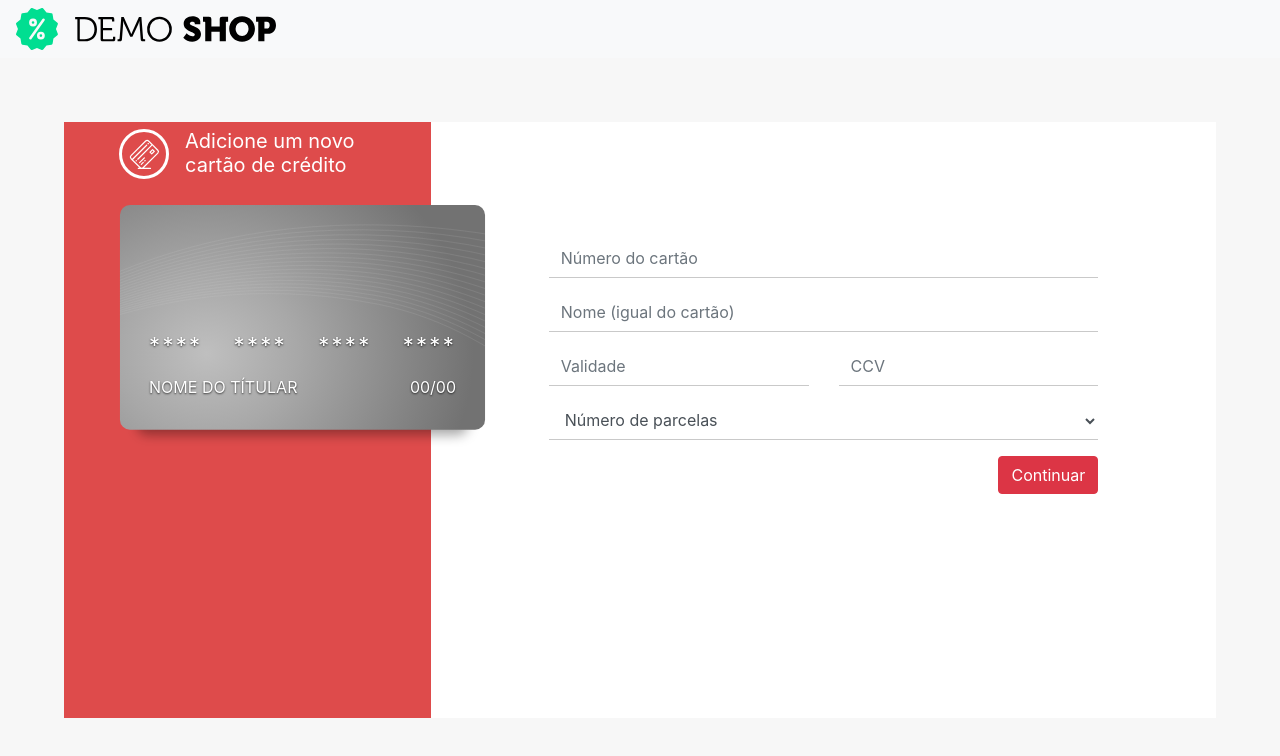
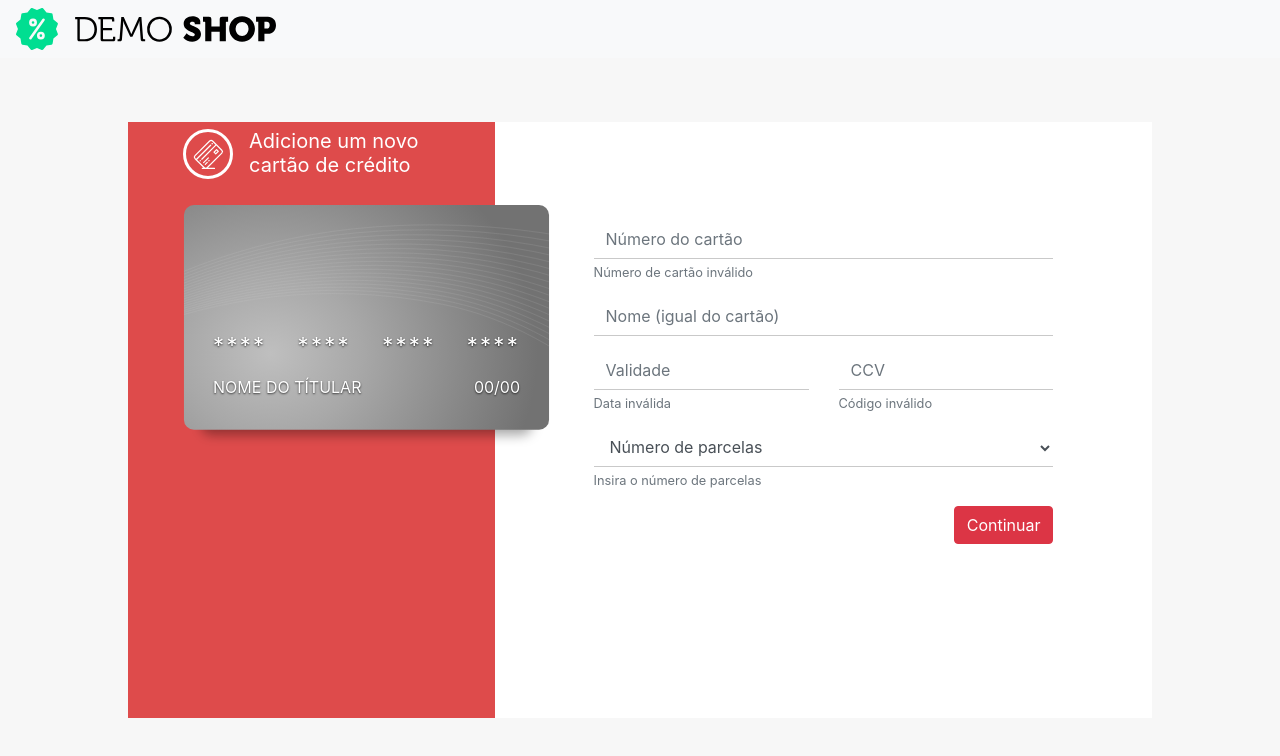
Before and after one commit to icaromotta/demo-shop, a React (Create React App) app: page / in a window 1280 px wide. Shown: the top 756 px of the page. Built offline with nearby package versions, Linux system fonts and the light colour scheme.

Commit message:
apply validation to form

```diff
--- a/src/App.scss
+++ b/src/App.scss
@@ -15,6 +15,6 @@ $backGroundWhite: ghostwhite;
 
   .app-wrap {
     width: 100%;
-    padding: 5% 5%;
+    padding: 5% 10%;
   }
 }
--- a/src/containers/checkout/checkout/Checkout.jsx
+++ b/src/containers/checkout/checkout/Checkout.jsx
@@ -1,65 +1,198 @@
 import React, { Component } from "react";
 import "./Checkout.scss";
-import Chevron from "./chevron.svg";
+// import Chevron from "./chevron.svg";
 import CardIcon from "./card-icon.svg";
 
 import CleanCard from "../../../components/card/clean-card/CleanCard.jsx";
 
+const cardNumberRegex = RegExp(/^4\d{12}(\d{3})?$/)
+
+const formValid = (formErrors) => {
+  let valid = true;
+
+  Object.values(formErrors).forEach((val) => {
+    val.length > 0 && (valid = false);
+  });
+
+  return valid;
+};
+
 export default class Checkout extends Component {
+  constructor(props) {
+    super(props);
+    this.state = {
+      number: "",
+      name: "",
+      code: "",
+      expiration: "",
+      timesPaymant: "",
+      formErrors: {
+        number: "",
+        name: "",
+        code: "",
+        expiration: "",
+        timesPaymant: "",
+      },
+    };
+  }
+
+  handleSubmit = (e) => {
+    e.preventDefault();
+
+    if (formValid(this.state.formErrors)) {
+      console.log(`
+        -- SUBMMITING --
+        Number: ${this.state.number}
+        Name: ${this.state.name}
+        Code: ${this.state.code}
+        Expiration: ${this.state.expiration}
+        Times Paymant: ${this.state.timesPaymant}
+      `);
+    } else {
+      console.error("FORM INVALID - DISPLAY ERROR");
+    }
+  };
+
+  handleChange = (e) => {
+
+    e.preventDefault();
+
+    const { name, value } = e.target;
+    let formErrors = this.state.formErrors;
+
+    switch (name) {
+      case "number":
+        formErrors.number = cardNumberRegex.test() ? "card number invalid" : "";
+        break;
+      case "name":
+        formErrors.name = value.length < 3 ? "minimum 3 characters required" : "";
+        break;
+      case "code":
+        formErrors.name =
+          value.length < 6 && value.length > 0
+            ? "minimum 3 characters required"
+            : "";
+        break;
+      case "expiration":
+        formErrors.name =
+          value.length < 6 && value.length > 0
+            ? "minimum 3 characters required"
+            : "";
+        break;
+      case "timesPaymant":
+        formErrors.name =
+          value.length < 6 && value.length > 0
+            ? "minimum 3 characters required"
+            : "";
+        break;
+      default:
+        break;
+    }
+
+    this.setState({formErrors, [name]: value})
+  };
+
   render() {
+
+    const {formErrors} = this.state
+
     return (
       <div className="checkout">
-
         <div className="checkout-side">
-
           {/* <div className="checkout-nav mb-5">
             <button className="btn-chevron-left"><img src={Chevron} alt=""/></button>
             <span>Alterar forma de pagamento</span>
           </div> */}
           <div className="checkout-card">
-
             <div className="card-invate">
-              <img src={CardIcon} alt=""/>
+              <img src={CardIcon} alt="" />
               <p className="ml-3">Adicione um novo cartão de crédito</p>
             </div>
             <div>
               <CleanCard />
             </div>
-
           </div>
         </div>
+
         <div className="wizard">
-
-
-
-          <form>
-
+          {/* TODO: componentizar */}
+          <form onSubmit={this.handleSubmit} noValidate>
             <div className="form-group">
-              <input type="text" placeholder="Número do cartão" className="form-control" />
+              <input
+                type="text"
+                name="number"
+                onChange={this.handleChange}
+                placeholder="Número do cartão"
+                className="form-control"
+                noValidate
+              />
+              <small id="alertNumber" className="form-text text-muted">
+                Número de cartão inválido
+              </small>
             </div>
 
             <div className="form-group">
-              <input type="password" placeholder="Nome (igual do cartão)" className="form-control" />
+              <input
+                type="text"
+                name="name"
+                onChange={this.handleChange}
+                placeholder="Nome (igual do cartão)"
+                className={formErrors.name.length > 0 ? "form-control error" : "form-control"}
+                noValidate
+              />
+              {formErrors.name.length > 0 && (
+                <small id="alertName" className="error-message">
+                  Insira seu nome completo
+                </small>
+              )}
             </div>
 
             <div className="row">
               <div className="col">
-                <input type="text" className="form-control" placeholder="Validade" />
+                <input
+                  type="text"
+                  name="expiration"
+                  onChange={this.handleChange}
+                  className="form-control"
+                  placeholder="Validade"
+                  noValidate
+                />
+                <small id="alertExpiration" className="form-text text-muted">
+                  Data inválida
+                </small>
               </div>
               <div className="col">
-                <input type="text" className="form-control" placeholder="CCV" />
+                <input
+                  type="text"
+                  name="code"
+                  onChange={this.handleChange}
+                  className="form-control"
+                  placeholder="CCV"
+                  noValidate
+                />
+                <small id="alertCCV" className="form-text text-muted">
+                  Código inválido
+                </small>
               </div>
             </div>
 
             <div className="form-group mt-3">
-              <select id="inputState" className="form-control">
-                <option>Número de parcelas</option>
-                <option>...</option>
+              <select
+                id="inputState"
+                name="timesPaymant"
+                className="form-control"
+                noValidate
+              >
+                <option onChange={this.handleChange}>Número de parcelas</option>
               </select>
+              <small id="alertCCV" className="form-text text-muted">
+                Insira o número de parcelas
+              </small>
             </div>
 
-            <button type="submit" className="btn btn-danger float-right">Continuar</button>
-
+            <button type="submit" className="btn btn-danger float-right">
+              Continuar
+            </button>
           </form>
         </div>
       </div>
--- a/src/containers/checkout/checkout/Checkout.scss
+++ b/src/containers/checkout/checkout/Checkout.scss
@@ -1,3 +1,10 @@
+.error {
+  border-bottom: 2px solid red !important;
+}
+.error-message{
+  color: red;
+}
+
 
 @media (max-width: 767.98px) {
 
```
